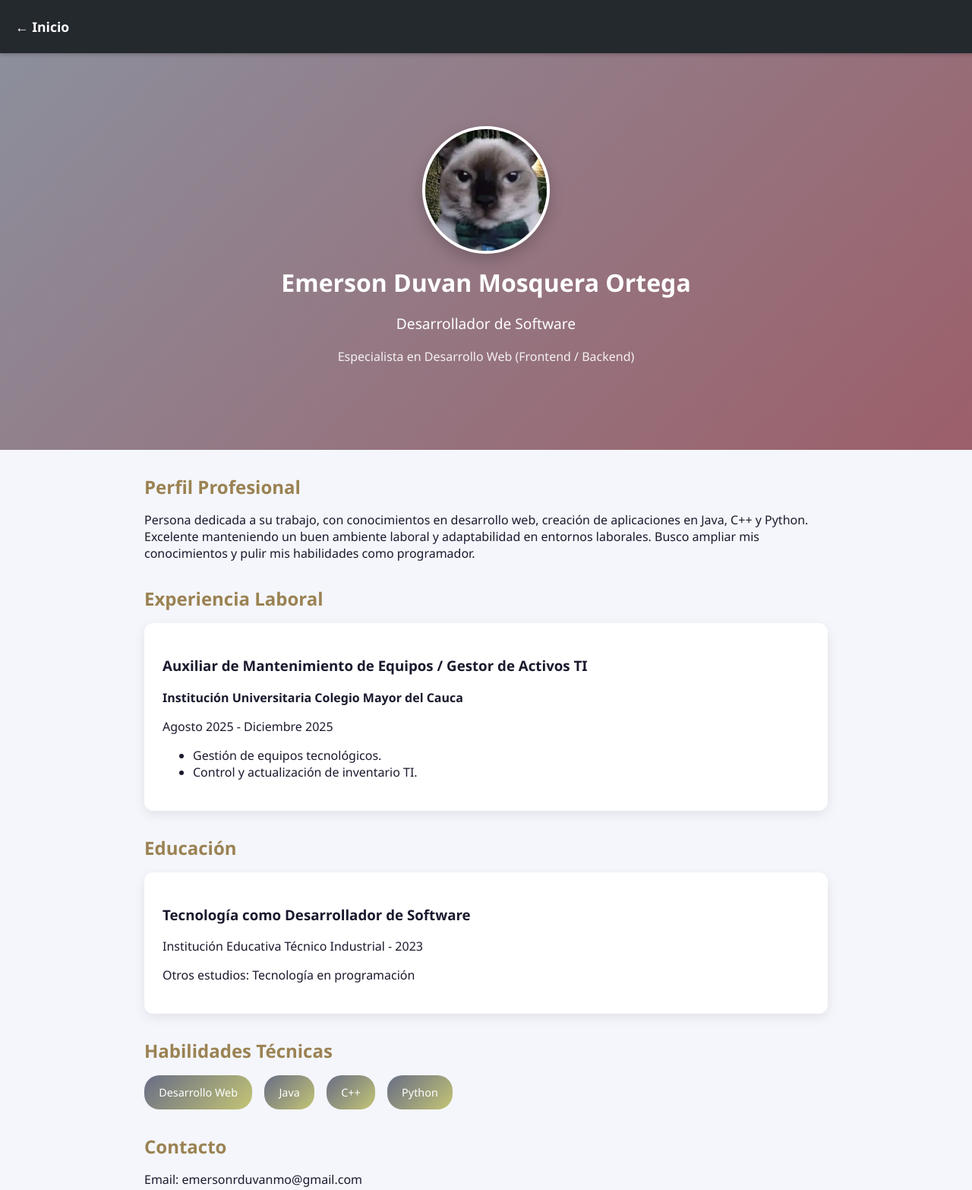
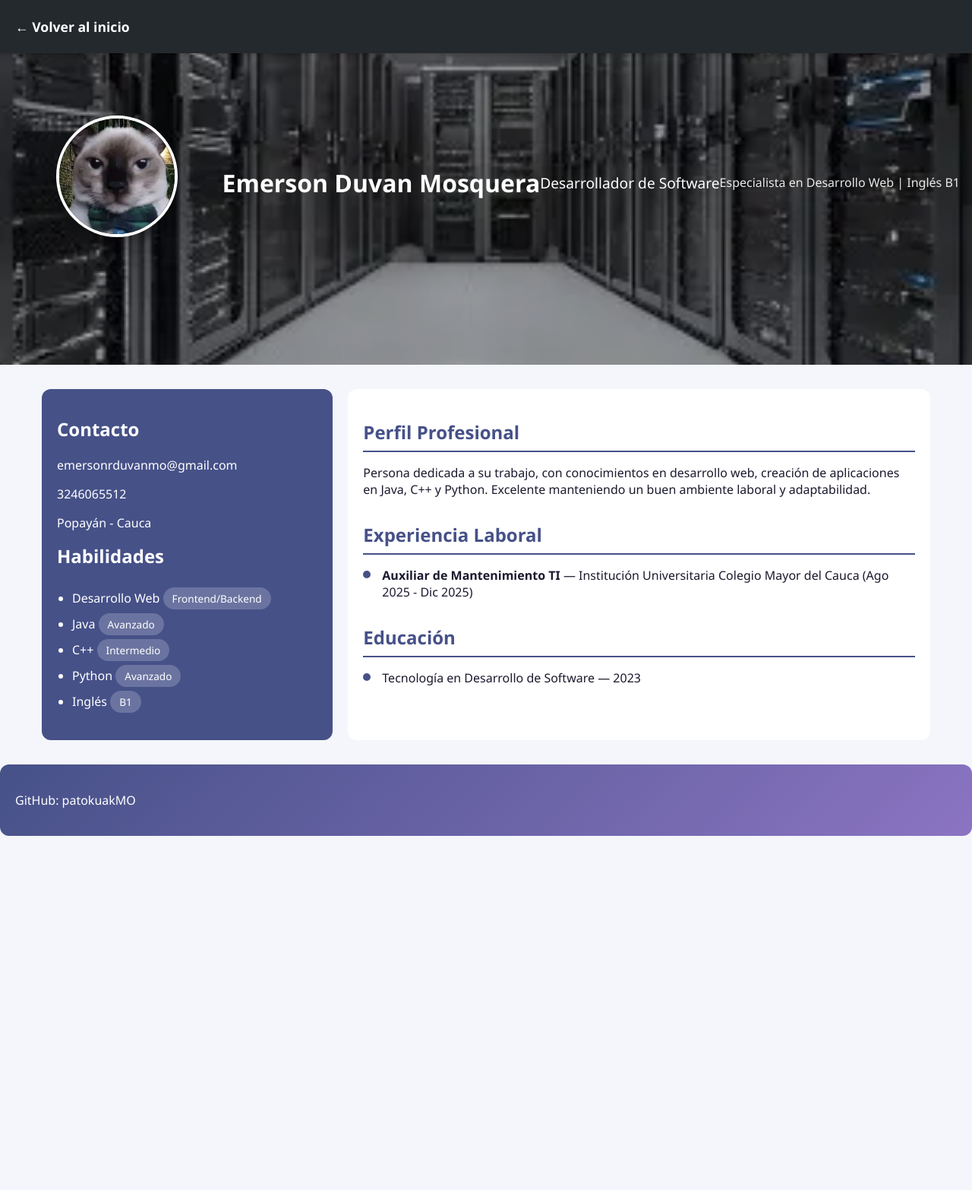
Before and after one commit to patokuakMO/trabajos2026, a plain HTML site: page trabajos2026-main/hoja de vida/html/hojadevida.html in a window 1280 px wide. Shown: the top 1566 px of the page at 76% size. After the commit the page ends 1100 px from the top, so only its background shows below. Drawn offline with Linux system fonts and the light colour scheme.

Commit message:
Actualizo hoja de vida: hero con espaciado, nueva imagen de perfil y CSS corregido

```diff
--- /dev/null
+++ b/trabajos2026-main/hoja de vida/css/hojadevida.css
@@ -0,0 +1,181 @@
+/* ===== RESET & BODY ===== */
+* {
+    box-sizing: border-box;
+}
+body, html {
+    margin: 0;
+    padding: 0;
+    font-family: 'Segoe UI', sans-serif;
+    background: #f4f6fb;
+    color: #1a1a2e;
+}
+
+/* ===== BARRA SUPERIOR ===== */
+.top-bar {
+    position: fixed;
+    top: 0;
+    left: 0;
+    width: 100%;
+    height: 70px;
+    background: #24292e;
+    display: flex;
+    align-items: center;
+    padding-left: 20px;
+    z-index: 1000;
+    box-shadow: 0 2px 5px rgba(0,0,0,0.2);
+}
+.back-button {
+    color: white;
+    text-decoration: none;
+    font-weight: bold;
+    font-size: 1.1rem;
+}
+
+/* ===== HERO ===== */
+.profile-hero {
+    min-height: 60vh;
+    display: flex;
+    align-items: center;
+    justify-content: center;
+    text-align: center;
+    color: white;
+    padding: 3rem 1rem;
+    background:
+        linear-gradient(rgba(0,0,0,0.3), rgba(0,0,0,0.3)),
+        url('../css/imagenes/OIP.webp') center/cover no-repeat;
+}
+.profile-hero .profile-image-circle {
+    width: 160px;
+    height: 160px;
+    border-radius: 50%;
+    margin: 0 auto 1rem;
+    overflow: hidden;
+    border: 4px solid white;
+    box-shadow: 0 8px 20px rgba(0,0,0,0.2);
+}
+.profile-hero .profile-image-circle img {
+    width: 100%;
+    height: 100%;
+    object-fit: cover;
+}
+.profile-name { font-size: 2rem; margin: 0.5rem 0; }
+.profile-title { font-size: 1.2rem; font-weight: 500; }
+.profile-subtitle { opacity: 0.9; }
+
+/* ===== CONTENIDO ===== */
+.profile-content {
+    max-width: 1200px;
+    margin: 2rem auto;
+    padding: 0 15px;
+    display: grid;
+    grid-template-columns: 1fr 2fr;
+    gap: 20px;
+}
+
+/* ===== COLUMNA IZQUIERDA ===== */
+.profile-left {
+    background: #465188;
+    color: white;
+    padding: 20px;
+    border-radius: 12px;
+}
+.profile-left h2, .profile-left h3 {
+    margin-top: 1rem;
+}
+.profile-left ul {
+    padding-left: 20px;
+}
+.badge {
+    display: inline-block;
+    margin-top: 5px;
+    padding: 5px 12px;
+    background: rgba(255,255,255,0.2);
+    border-radius: 20px;
+    font-size: 0.85rem;
+}
+
+/* ===== COLUMNA DERECHA ===== */
+.profile-right {
+    background: white;
+    padding: 20px;
+    border-radius: 12px;
+}
+.section-block { margin-bottom: 2rem; }
+.section-block h2 {
+    color: #465188;
+    margin-bottom: 1rem;
+    border-bottom: 2px solid #465188;
+    padding-bottom: 0.5rem;
+}
+ul.timeline {
+    list-style: none;
+    padding-left: 0;
+}
+ul.timeline li {
+    position: relative;
+    padding-left: 25px;
+    margin-bottom: 1rem;
+}
+ul.timeline li::before {
+    content: '';
+    position: absolute;
+    left: 0;
+    top: 5px;
+    width: 10px;
+    height: 10px;
+    background: #465188;
+    border-radius: 50%;
+}
+
+/* ===== HABILIDADES ===== */
+.skills-grid {
+    display: flex;
+    flex-direction: column;
+    gap: 10px;
+}
+.skill {
+    display: flex;
+    justify-content: space-between;
+    margin-bottom: 5px;
+}
+.skill-bar {
+    height: 8px;
+    background: #e0e0e0;
+    border-radius: 10px;
+    overflow: hidden;
+    margin-top: 3px;
+}
+.skill-progress {
+    height: 100%;
+    background: linear-gradient(90deg, #465188 0%, #8b74c2 100%);
+    border-radius: 10px;
+}
+
+/* ===== CONTACTO ===== */
+.contact-section {
+    background: linear-gradient(135deg, #465188, #8b74c2);
+    color: white;
+    padding: 20px;
+    border-radius: 12px;
+    margin-top: 20px;
+}
+.contact-section a {
+    color: white;
+    text-decoration: none;
+}
+
+/* ===== RESPONSIVE ===== */
+@media(max-width: 900px) {
+    .profile-content {
+        grid-template-columns: 1fr;
+    }
+    .profile-left, .profile-right {
+        width: 100%;
+    }
+    .profile-hero .profile-image-circle {
+        width: 130px;
+        height: 130px;
+    }
+    .profile-name { font-size: 1.8rem; }
+    .profile-title { font-size: 1.1rem; }
+}
--- a/trabajos2026-main/hoja de vida/css/style.css
+++ b/trabajos2026-main/hoja de vida/css/style.css
@@ -1,12 +1,10 @@
-
 body {
     margin: 0;
     font-family: 'Segoe UI', sans-serif;
     background: #f4f6fb;
     color: #1a1a2e;
-    padding-top: 70px; /* igual a la altura de la barra */
+    padding-top: 70px;
 }
-
 
 /* BARRA SUPERIOR */
 .top-bar {
@@ -14,111 +12,55 @@ body {
     top: 0;
     left: 0;
     width: 100%;
-    height: 70px;  /* más grande */
+    height: 70px;
     background-color: #24292e;
     padding: 0 20px;
     display: flex;
-    align-items: center; /* centra el botón verticalmente */
+    align-items: center;
     box-shadow: 0 2px 5px rgba(0,0,0,0.2);
     z-index: 1000;
 }
 
-.top-bar .back-button {
+.top-bar a {
     color: white;
     text-decoration: none;
     font-weight: bold;
+    margin-right: 20px;
     font-size: 1.1rem;
 }
 
+.top-bar a:hover { color: #c4c575; }
 
-
-
+/* HERO INDEX */
 .profile-hero {
-     background: linear-gradient(135deg, #8c8f9c 0%, #9c5f69 100%);
+     background:
+     linear-gradient(rgba(0,0,0,0.3), rgba(0,0,0,0.3)),
+url('imagenes/OIP.webp') center/cover no-repeat;
       position: relative;
     text-align: center;
     color: white;
     padding: 6rem 1rem;
     overflow: hidden;
+
 }
 
-
-/* Fondo borroso */
-.index-hero::before {
-    content: "";
-    position: absolute;
-    top: 0;
-    left: 0;
-    width: 100%;
-    height: 100%;
-    background:
-        linear-gradient(rgba(0,0,0,0.3), rgba(0,0,0,0.3)), /* degradado para contraste del texto */
-        url('../imagenes/OIP.webp') center/cover no-repeat;  /* tu imagen */
-    filter: blur(8px) brightness(0.6); /* borroso y más oscuro */
-    z-index: -1; /* queda detrás del contenido */
-}
+.profile-container { position: relative; z-index: 1; }
 
 .profile-image-circle {
     width: 160px;
     height: 160px;
     border-radius: 50%;
-    margin: 0 auto 1rem;
     overflow: hidden;
     border: 4px solid white;
-    box-shadow: 0 8px 20px rgba(0,0,0,0.2);
+    margin-bottom: 1rem;
 }
 
-.profile-image-circle img {
-    width: 100%;
-    height: 100%;
-    object-fit: cover;
-}
+.profile-image-circle img { width: 100%; height: 100%; object-fit: cover; }
 
 .profile-name { font-size: 2rem; margin: 0.5rem 0; }
 .profile-title { font-size: 1.2rem; font-weight: 500; }
 .profile-subtitle { opacity: 0.9; }
 
-/* CONTENIDO */
-.profile-content { max-width: 900px; margin: 2rem auto; padding: 0 1rem; }
-.section-block { margin-bottom: 2rem; }
-.section-block h2 { color: #9b8253; margin-bottom: 1rem; }
-
-/* TARJETAS */
-.experience-card {
-    background: white;
-    padding: 1.5rem;
-    border-radius: 12px;
-    box-shadow: 0 5px 15px rgba(0,0,0,0.08);
-}
-
-/* HABILIDADES */
-.skills-grid { display: flex; flex-wrap: wrap; gap: 1rem; }
-.skill-card {
-    background: linear-gradient(135deg, #686d85 0%, #c4c575 100%);
-    color: white;
-    padding: 0.8rem 1.2rem;
-    border-radius: 20px;
-    font-size: 0.9rem;
-}
-
-/* BOTÓN GITHUB */
-.btn-github {
-    display: inline-block;
-    padding: 10px 20px;
-    background-color: white;
-    color: #764ba2;
-    text-decoration: none;
-    border-radius: 8px;
-    font-weight: bold;
-    transition: background-color 0.3s, color 0.3s;
-}
-
-.btn-github:hover {
-    background-color: #e0e0e0;
-    color: #5a3470;
-}
-
-/* BOTÓN GENERAL */
 .btn {
     display: inline-block;
     padding: 12px 25px;
@@ -127,7 +69,8 @@ body {
     text-decoration: none;
     border-radius: 8px;
     font-weight: bold;
-    transition: background-color 0.3s;
+    margin-top: 15px;
+    transition: 0.3s;
 }
 
 .btn:hover { background-color: #5a3470; }
--- a/trabajos2026-main/hoja de vida/html/hojadevida.html
+++ b/trabajos2026-main/hoja de vida/html/hojadevida.html
@@ -3,89 +3,76 @@
 <head>
     <meta charset="UTF-8">
     <meta name="viewport" content="width=device-width, initial-scale=1.0">
-    <title>Emerson Mosquera - Hoja de Vida</title>
-    <link rel="stylesheet" href="../css/style.css">
+    <title>Hoja de Vida - Emerson Mosquera</title>
+    <link rel="stylesheet" href="../css/hojadevida.css">
 </head>
 <body>
 
-    <!-- BARRA SUPERIOR -->
+    <!-- Barra superior -->
     <header class="top-bar">
-        <a href="../index.html" class="back-button">← Inicio</a>
+        <a href="../index.html" class="back-button">← Volver al inicio</a>
     </header>
 
-    <!-- HERO -->
+    <!-- Hero -->
     <section class="profile-hero">
-        <div class="profile-container">
         <div class="profile-image-circle">
-                <img src="imagenes/fotodeperfil.webp" alt="Foto Emerson Mosquera">
+            <img src="../css/imagenes/fotodeperfil.webp" alt="Foto Emerson">
         </div>
-            <h1 class="profile-name">Emerson Duvan Mosquera Ortega</h1>
+        <h1 class="profile-name">Emerson Duvan Mosquera</h1>
         <p class="profile-title">Desarrollador de Software</p>
-            <p class="profile-subtitle">Especialista en Desarrollo Web (Frontend / Backend)</p>
-        </div>
+        <p class="profile-subtitle">Especialista en Desarrollo Web | Inglés B1</p>
     </section>
 
+    <!-- Contenido -->
     <div class="profile-content">
+        <!-- Columna izquierda -->
+        <div class="profile-left">
+            <h2>Contacto</h2>
+            <p> emersonrduvanmo@gmail.com</p>
+            <p> 3246065512</p>
+            <p> Popayán - Cauca</p>
 
-        <!-- PERFIL -->
+            <h2>Habilidades</h2>
+            <ul>
+                <li>Desarrollo Web <span class="badge">Frontend/Backend</span></li>
+                <li>Java <span class="badge">Avanzado</span></li>
+                <li>C++ <span class="badge">Intermedio</span></li>
+                <li>Python <span class="badge">Avanzado</span></li>
+                <li>Inglés <span class="badge">B1</span></li>
+            </ul>
+        </div>
+
+        <!-- Columna derecha -->
+        <div class="profile-right">
             <div class="section-block">
                 <h2>Perfil Profesional</h2>
                 <p>
                     Persona dedicada a su trabajo, con conocimientos en desarrollo web,
                     creación de aplicaciones en Java, C++ y Python.
-                Excelente manteniendo un buen ambiente laboral y adaptabilidad en entornos laborales.
-                Busco ampliar mis conocimientos y pulir mis habilidades como programador.
+                    Excelente manteniendo un buen ambiente laboral y adaptabilidad.
                 </p>
             </div>
 
-        <!-- EXPERIENCIA -->
             <div class="section-block">
                 <h2>Experiencia Laboral</h2>
-            <div class="experience-card">
-                <h3>Auxiliar de Mantenimiento de Equipos / Gestor de Activos TI</h3>
-                <p><strong>Institución Universitaria Colegio Mayor del Cauca</strong></p>
-                <p>Agosto 2025 - Diciembre 2025</p>
-                <ul>
-                    <li>Gestión de equipos tecnológicos.</li>
-                    <li>Control y actualización de inventario TI.</li>
+                <ul class="timeline">
+                    <li><strong>Auxiliar de Mantenimiento TI</strong> — Institución Universitaria Colegio Mayor del Cauca (Ago 2025 - Dic 2025)</li>
+                </ul>
+            </div>
+
+            <div class="section-block">
+                <h2>Educación</h2>
+                <ul class="timeline">
+                    <li>Tecnología en Desarrollo de Software — 2023</li>
                 </ul>
             </div>
         </div>
-
-        <!-- EDUCACIÓN -->
-        <div class="section-block">
-            <h2>Educación</h2>
-            <div class="experience-card">
-                <h3>Tecnología como Desarrollador de Software</h3>
-                <p>Institución Educativa Técnico Industrial - 2023</p>
-                <p>Otros estudios: Tecnología en programación</p>
-            </div>
     </div>
 
-        <!-- HABILIDADES -->
-        <div class="section-block">
-            <h2>Habilidades Técnicas</h2>
-            <div class="skills-grid">
-                <div class="skill-card">Desarrollo Web</div>
-                <div class="skill-card">Java</div>
-                <div class="skill-card">C++</div>
-                <div class="skill-card">Python</div>
-            </div>
-        </div>
+    <!-- Contacto final -->
+    <div class="contact-section">
 
-        <!-- CONTACTO -->
-        <div class="section-block contact-section">
-            <h2>Contacto</h2>
-            <p>Email: emersonrduvanmo@gmail.com</p>
-            <p>Teléfono: 3246065512</p>
-            <p>Ciudad: Popayán - Cauca</p>
-            <p>
-                <a href="https://github.com/patokuakMO" target="_blank" class="btn-github">
-                    Mi GitHub
-                </a>
-            </p>
-        </div>
-
+        <p>GitHub: <a href="https://github.com/patokuakMO" target="_blank">patokuakMO</a></p>
     </div>
 
 </body>
```
Also changed, not shown: trabajos2026-main/hoja de vida/index.html (+8 -11 lines), trabajos2026-main/hoja de vida/css/imagenes/fotodeperfil.webp (renamed from trabajos2026-main/hoja de vida/fotodeperfil.webp), trabajos2026-main/hoja de vida/html/imagenes/fotodeperfil.webp (deleted). Lines whose indentation alone changed are shown as unchanged.
